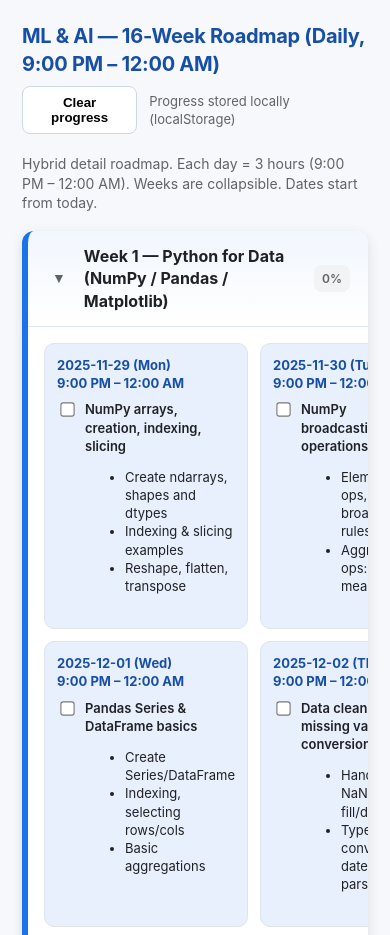
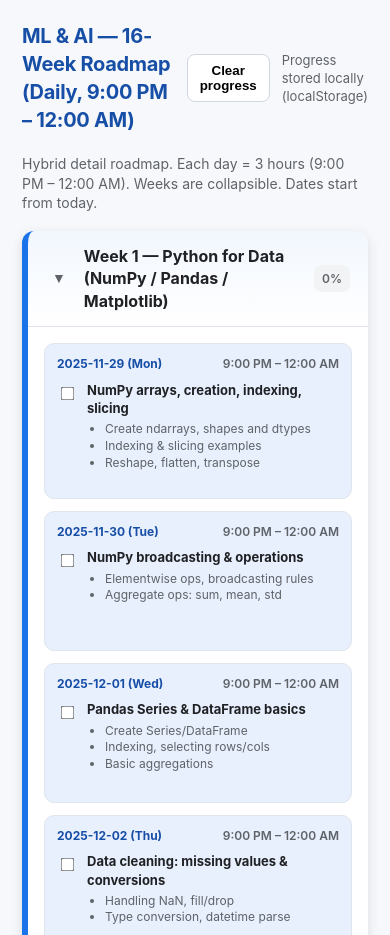
Before and after one commit to yohanis-tadese/ml-4-week-plan-roadmap, a plain HTML site: page index.html in a window 390 px wide. Shown: the top 935 px of the page. Drawn offline with Linux system fonts and the light colour scheme.

Commit message:
Update style.css

```diff
--- a/style.css
+++ b/style.css
@@ -105,7 +105,7 @@ body {
   gap: 12px;
   align-items: center;
   padding: 14px 18px;
-  background: linear-gradient(180deg, rgba(26, 115, 232, 0.06), transparent);
+  background: linear-gradient(180deg, rgba(26,115,232,0.06), transparent);
 }
 
 .week-toggle {
@@ -146,7 +146,7 @@ body {
 /* WEEK BODY */
 .week-body {
   display: grid;
-  grid-template-columns: repeat(6, 1fr);
+  grid-template-columns: repeat(7, 1fr);
   gap: 12px;
   padding: 16px;
   border-top: 1px solid var(--border-light);
@@ -157,7 +157,7 @@ body {
   border: 1px solid var(--border-light);
   padding: 12px;
   border-radius: 10px;
-  min-height: 130px;
+  min-height: 140px;
   display: flex;
   flex-direction: column;
   transition: 0.15s ease;
@@ -172,27 +172,47 @@ body {
   font-size: 13px;
   color: var(--accent-2);
   margin-bottom: 8px;
+  display:flex;
+  justify-content:space-between;
+  align-items:center;
+}
+
+.day-time {
+  font-size:12px;
+  color:var(--muted);
+  font-weight:600;
 }
 
 /* TASKS */
 .task {
   display: flex;
-  gap: 8px;
+  gap: 10px;
   align-items: flex-start;
   margin-bottom: 8px;
   font-size: 13px;
 }
 
 .task input[type="checkbox"] {
-  transform: scale(1.1);
-  margin-top: 3px;
+  transform: scale(1.05);
+  margin-top: 6px;
   cursor: pointer;
   accent-color: var(--accent);
 }
 
+.task .task-content { flex:1; }
 .task .task-title {
-  font-weight: 600;
+  font-weight: 700;
   color: #202124;
+  margin-bottom:4px;
+  font-size:13px;
+}
+
+.task-details {
+  margin:0 0 6px 18px;
+  padding:0;
+  list-style: disc;
+  color:var(--muted);
+  font-size:12px;
 }
 
 .task.continued {
@@ -214,25 +234,19 @@ body {
 }
 
 /* RESPONSIVE */
-@media (max-width: 980px) {
-  .week-body {
-    grid-template-columns: repeat(3, 1fr);
-  }
+@media (max-width: 1200px) {
+  .week-body { grid-template-columns: repeat(4, 1fr); }
 }
-
-@media (max-width: 600px) {
-  .week-body {
-    grid-template-columns: repeat(2, 1fr);
-  }
-  .topbar {
-    flex-direction: column;
-    align-items: flex-start;
-    gap: 8px;
-  }
+@media (max-width: 800px) {
+  .week-body { grid-template-columns: repeat(2, 1fr); }
+}
+@media (max-width: 420px) {
+  .week-body { grid-template-columns: 1fr; }
+  .day-header { font-size:12px; }
 }
 
 /* CHECKED ITEMS */
-input[type="checkbox"]:checked + .task-title {
+input[type="checkbox"]:checked + .task-content .task-title {
   text-decoration: line-through;
   color: var(--muted);
 }
```
